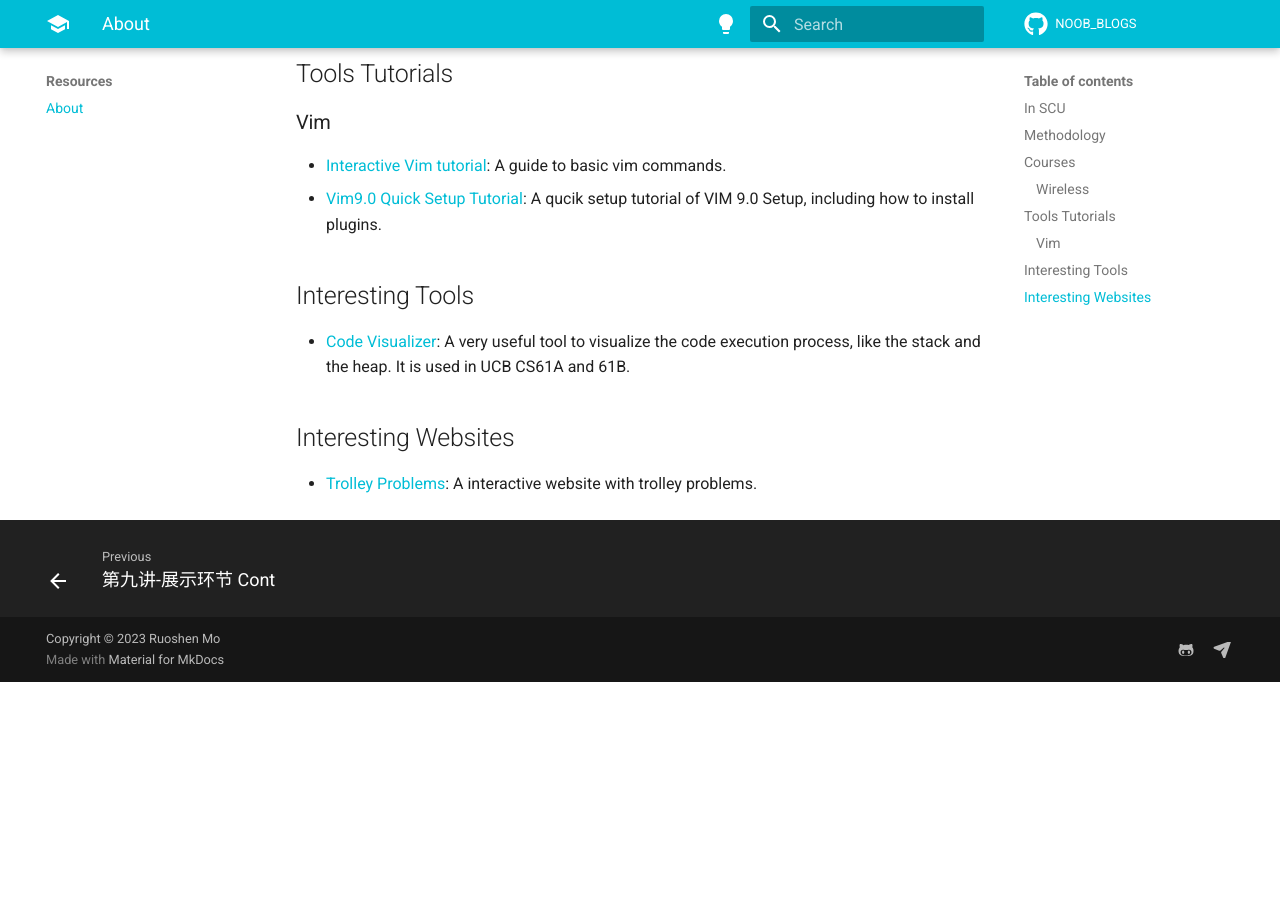
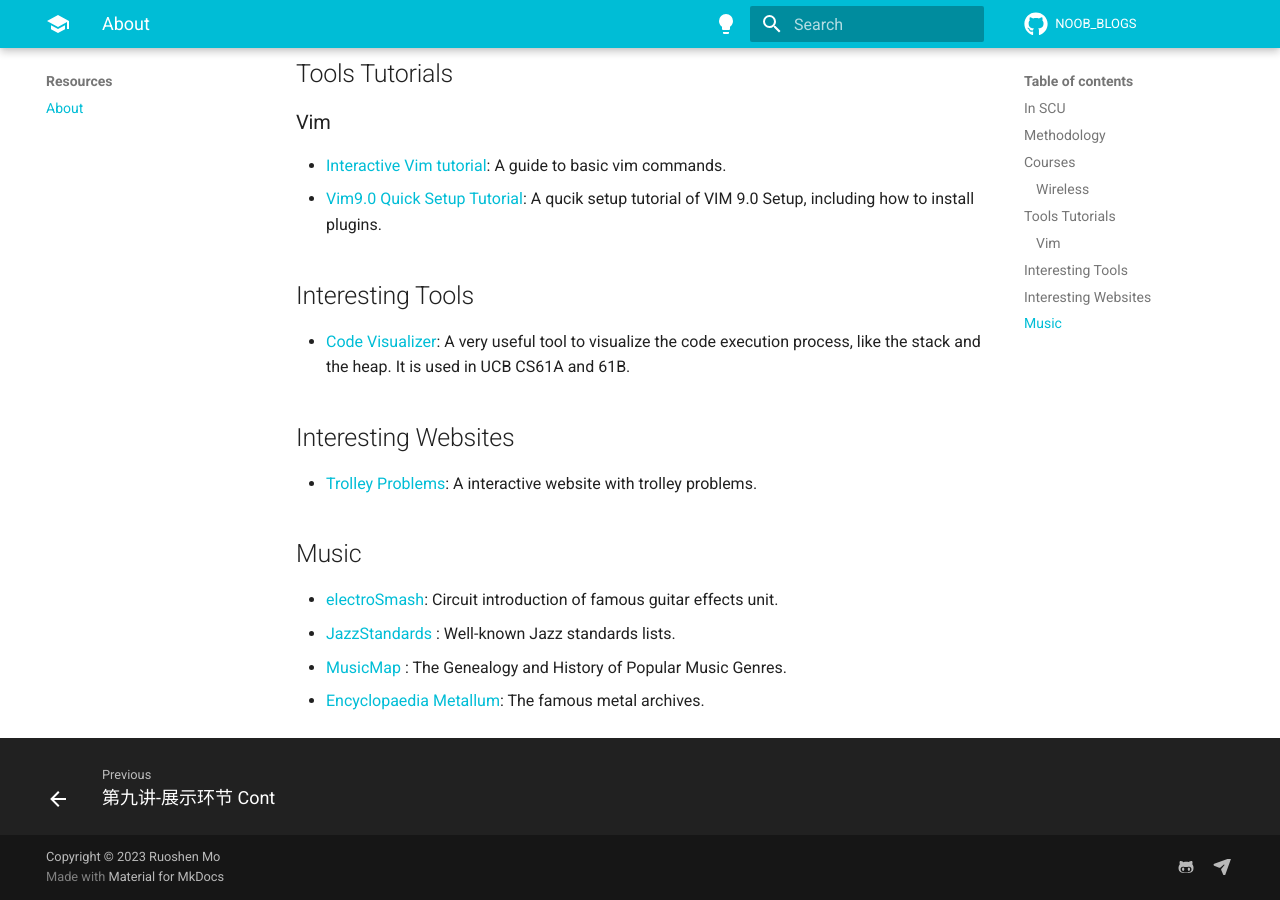
Before and after one commit to MorrisHohoho/NOOB_BLOGS, an MkDocs documentation site: the page built from docs/resources/Index.md, in a window 1280 px wide and 900 px high, scrolled down 758 px. Built offline with MkDocs 1.6.1 and Material for MkDocs 9.7.7, drawn with Linux system fonts in a browser that asks for light colours; comment, search, counter and statistics services are not loaded; before the commit the page ends 1440 px from its top, so only the background shows below that.

Commit message:
Add electrosmah, Jazzstandards, musicmap and ,metallum

```diff
--- a/docs/resources/Index.md
+++ b/docs/resources/Index.md
@@ -26,3 +26,9 @@ Here are some useful resources.
 
 ## Interesting Websites
 - [Trolley Problems](https://neal.fun/absurd-trolley-problems/): A interactive website with trolley problems.
+
+## Music
+- [electroSmash](https://www.electrosmash.com/): Circuit introduction of famous guitar effects unit.
+- [JazzStandards](https://www.jazzstandards.com/compositions/) : Well-known Jazz standards lists.
+- [MusicMap](https://musicmap.info/) : The Genealogy and History of Popular Music Genres.
+- [Encyclopaedia Metallum](https://www.metal-archives.com/): The famous metal archives.
```
